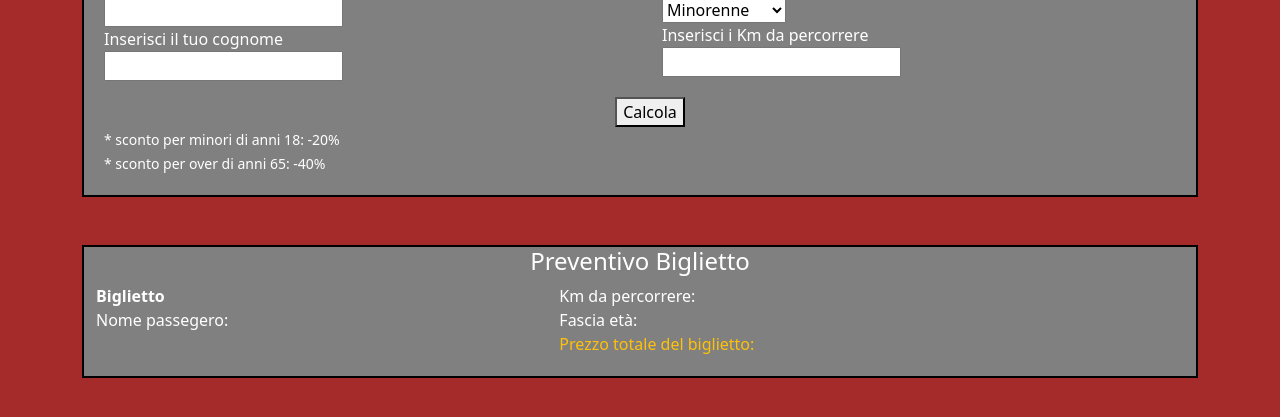
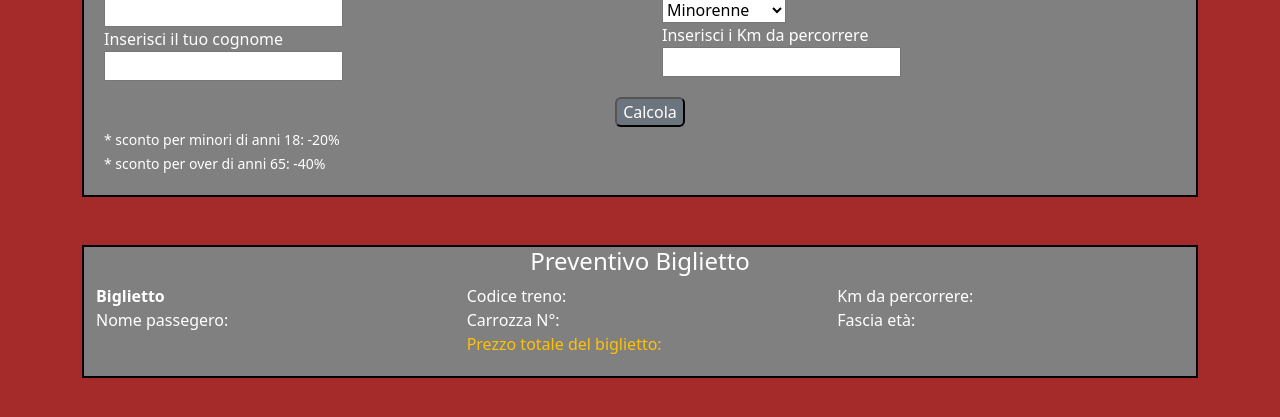
Before and after one commit to GiordanoDiego/js-biglietto-treno-form, a plain HTML site: page index.html in a window 1280 px wide. Shown: the part 139-556 px from the top of the page. Drawn offline with nearby package versions, Linux system fonts and the light colour scheme.

Commit message:
completed

```diff
--- a/index.html
+++ b/index.html
@@ -58,7 +58,7 @@
                                 </div>
                             </div>
                             <div class="col-12 text-center mt-3">
-                                <button id="myButton" type="button">Calcola</button>
+                                <button class="bg-secondary text-white rounded-2" id="myButton" type="button">Calcola</button>
                             </div>
                         </div>
                     </form>
@@ -83,23 +83,41 @@
                    </div>
                    <div class="col-12">
                         <div class="row">
-                            <div class="col-5">
+                            <div class="col-4">
                                 <strong>Biglietto</strong>
                                 <div>
                                     Nome passegero: <span id="userNameInput"></span>
                                 </div>
                             </div>
-                            <div class="col-7">
+                            <div class="col-8">
+                                <div class="row">
+                                    <div class="col-6">
+                                        <div>
+                                            Codice treno:
+                                            <span id="codeTrain"></span>
+                                        </div>
+                                        <div>
+                                            Carrozza N°:
+                                            <span id="carrozza"></span>
+                                        </div>
+                                    </div>
+                                    <div class="col-6">
                                         <div>
                                             Km da percorrere: <span id="kmInput"></span>
                                         </div>
                                         <div>
                                             Fascia età: <span id="ageUserInput"></span>
                                         </div>
+                                    </div>
+                                    <div class="col-12">
                                         <div class="text-warning">
                                             Prezzo totale del biglietto:
                                             <span id="price"></span>
                                         </div>
+                                    </div>
+
+                                </div>
+
                             </div>
                         </div>
                    </div>
--- a/js/script.js
+++ b/js/script.js
@@ -8,6 +8,8 @@ const discountOver65 = 0.6; //sconto over 65
 const discountMinor = 0.8;  //sconto minorenni
 
 const myButton = document.getElementById('myButton');
+const codeTrain = (Math.random() + 1).toString(36).substring(7);
+const carrozza = Math.floor(Math.random() * 10) + 1;
 
 let infoTicket = document.getElementById('infoTicket');
 
@@ -25,6 +27,9 @@ myButton.addEventListener('click', function(){
     else{
 
         document.getElementById('kmInput').innerHTML = kmValue;
+        document.getElementById('codeTrain').innerHTML = codeTrain;
+        document.getElementById('carrozza').innerHTML = carrozza;
+
 
         userName = document.getElementById('userName');
         userNameValue = userName.value;
```
Lines whose indentation alone changed are shown as unchanged.
